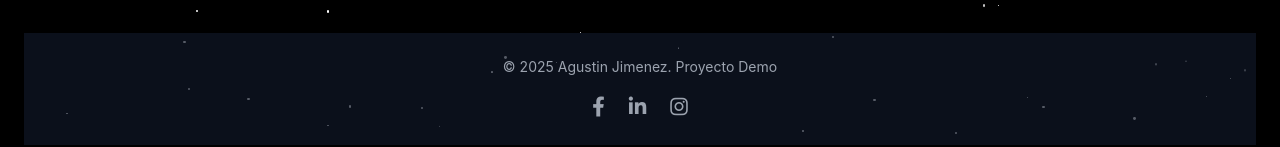
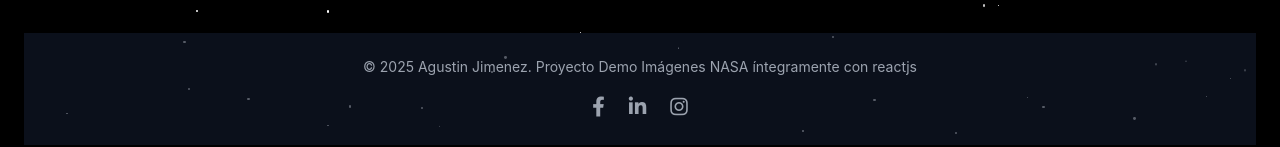
Before and after one commit to Agudev25/nasa-app, a React (Create React App) app: page / in a window 1280 px wide. Shown: the part 410-557 px from the top of the page. Built offline with nearby package versions, Linux system fonts and the light colour scheme; no server answers.

Commit message:
version2.0.1

```diff
--- a/src/componentes/componente1.js
+++ b/src/componentes/componente1.js
@@ -161,7 +161,10 @@ function Comp1() {
         </div>
       </motion.div>
       <footer className="w-full mt-10 py-6 bg-gray-900 bg-opacity-70 text-center text-gray-400 text-sm z-10 relative">
-        <p className="mb-4">© 2025 Agustin Jimenez. Proyecto Demo</p>
+        <p className="mb-4">
+          © 2025 Agustin Jimenez. Proyecto Demo Imágenes NASA íntegramente con
+          reactjs
+        </p>
         <div className="flex justify-center space-x-6">
           {/* Facebook */}
           <a
```
